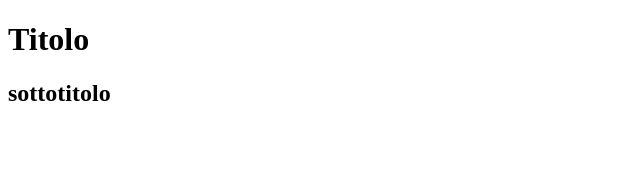
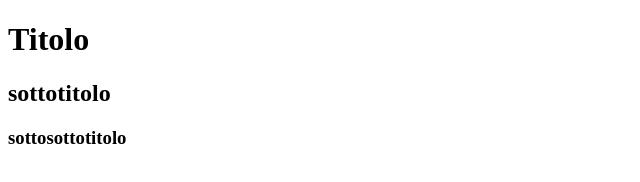
Before and after one commit to FrancescoFlavioMartinelli/Esempio_GIT, a plain HTML site: page index.html in a window 1280 px wide. Shown: the whole page, without its empty margins (0-640 px from the left). Drawn offline with Linux system fonts and the light colour scheme.

Commit message:
corretto bug produzione

```diff
--- a/index.html
+++ b/index.html
@@ -11,6 +11,7 @@
     <h1>Titolo</h1>
 
     <h2>sottotitolo</h2>
+    <h3>sottosottotitolo</h3>
 
 </body>
 </html>
```
